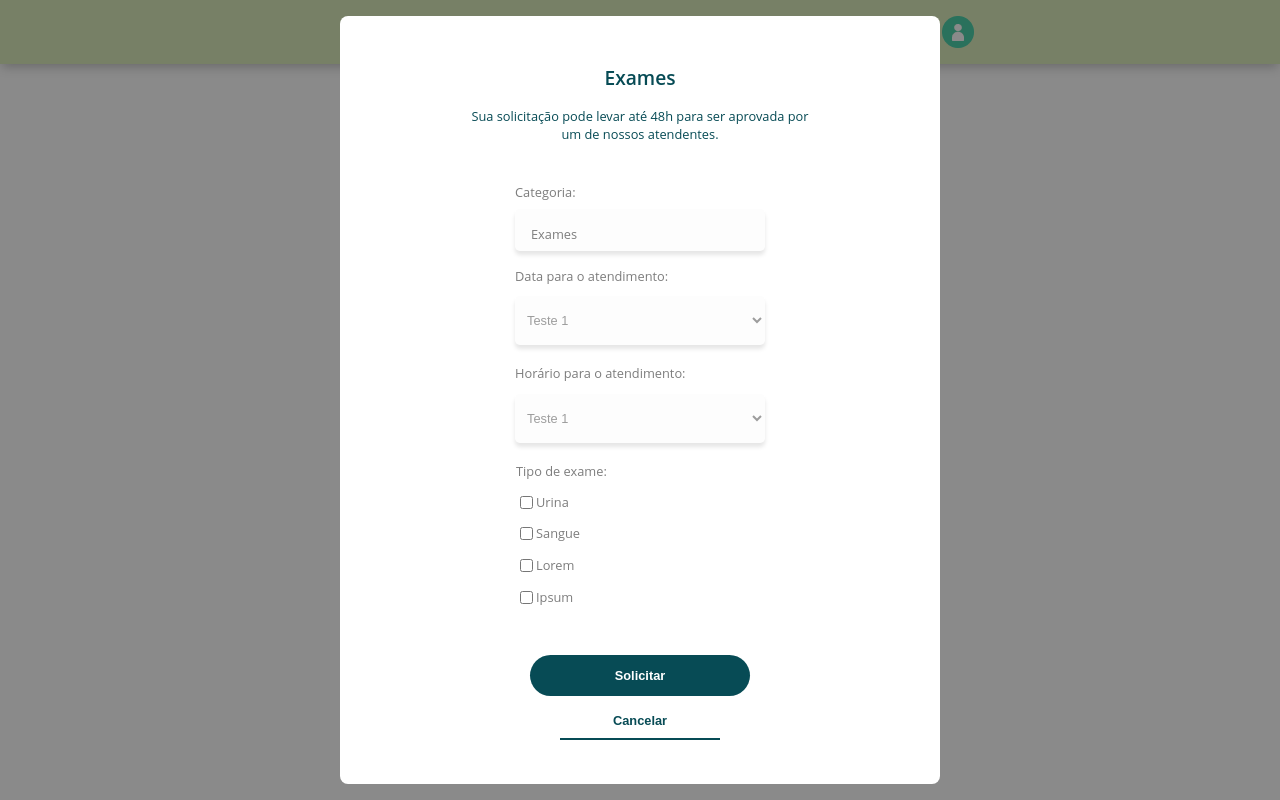
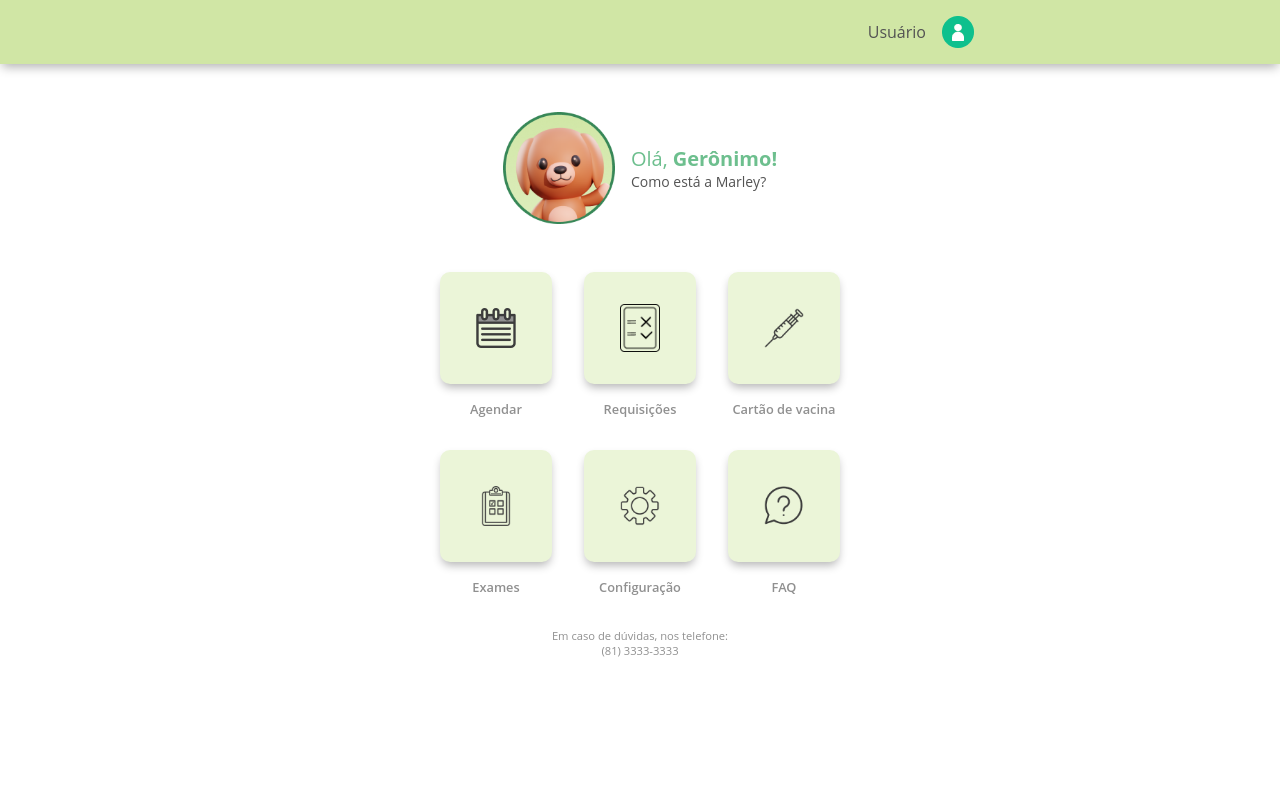
Before and after one commit to jorgelucasalm/petcare, a React (Create React App) app: page / in a window 1280 px wide. Built offline with nearby package versions, Linux system fonts and the light colour scheme; the HTML template or start-up script is replaced by a standard one.

Commit message:
fix: tentativa de prevenir conflito

```diff
--- a/src/App.js
+++ b/src/App.js
@@ -1,8 +1,8 @@
 import { ThemeProvider } from "styled-components";
 import Navbar from "./components/Navbar";
 import Home from "./pages/Home";
-import ExamSchedule from './pages/Categories/components/ExamSchedule'
-import ScheduleAppointment from './pages/Categories/components/AppointmentSchedule'
+// import ExamSchedule from './pages/Categories/components/ExamSchedule'
+// import ScheduleAppointment from './pages/Categories/components/AppointmentSchedule'
 
 import dog from "./assets/style/themes/dog";
 import cat from "./assets/style/themes/cat";
@@ -18,7 +18,7 @@ function App() {
   return (
     <ThemeProvider theme={theme}>
       <Navbar changeTheme={handleTheme} />
-      <ExamSchedule />
+      <Home />
     </ThemeProvider>
   );
 }
```
